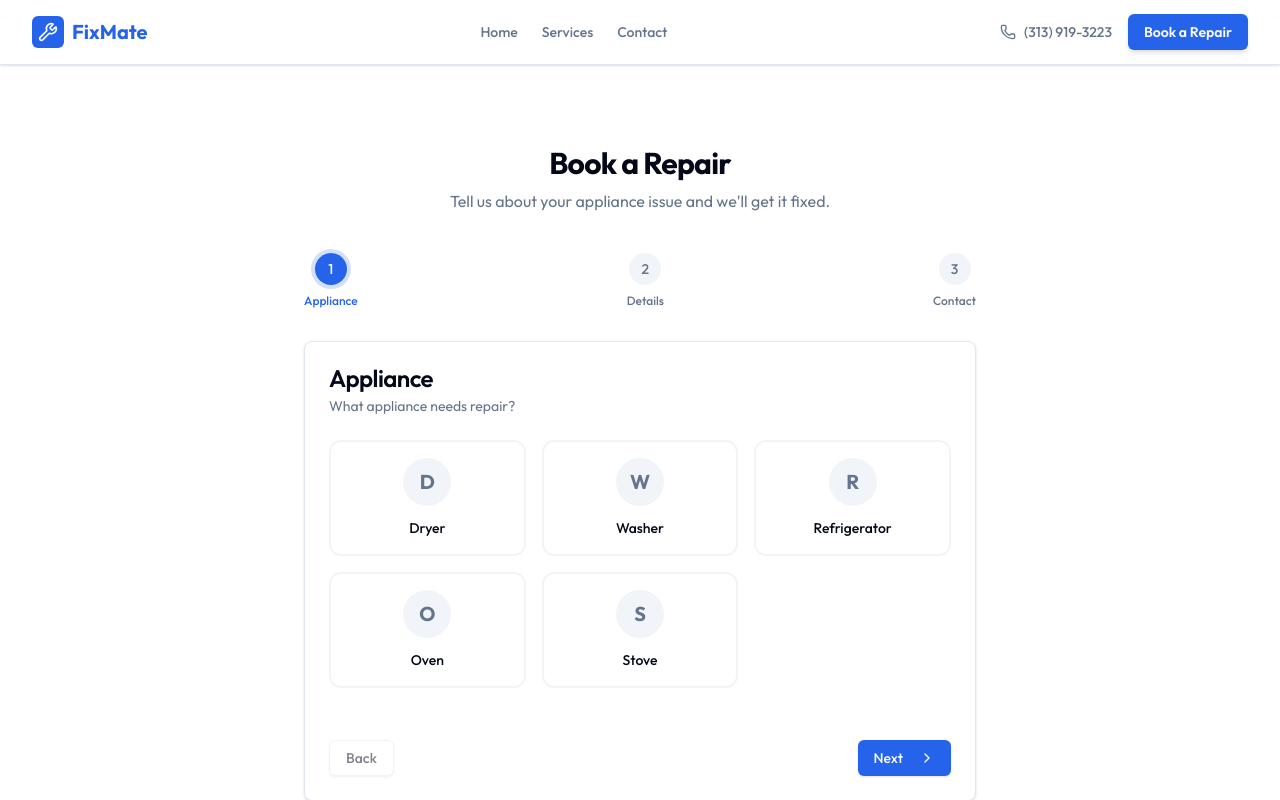
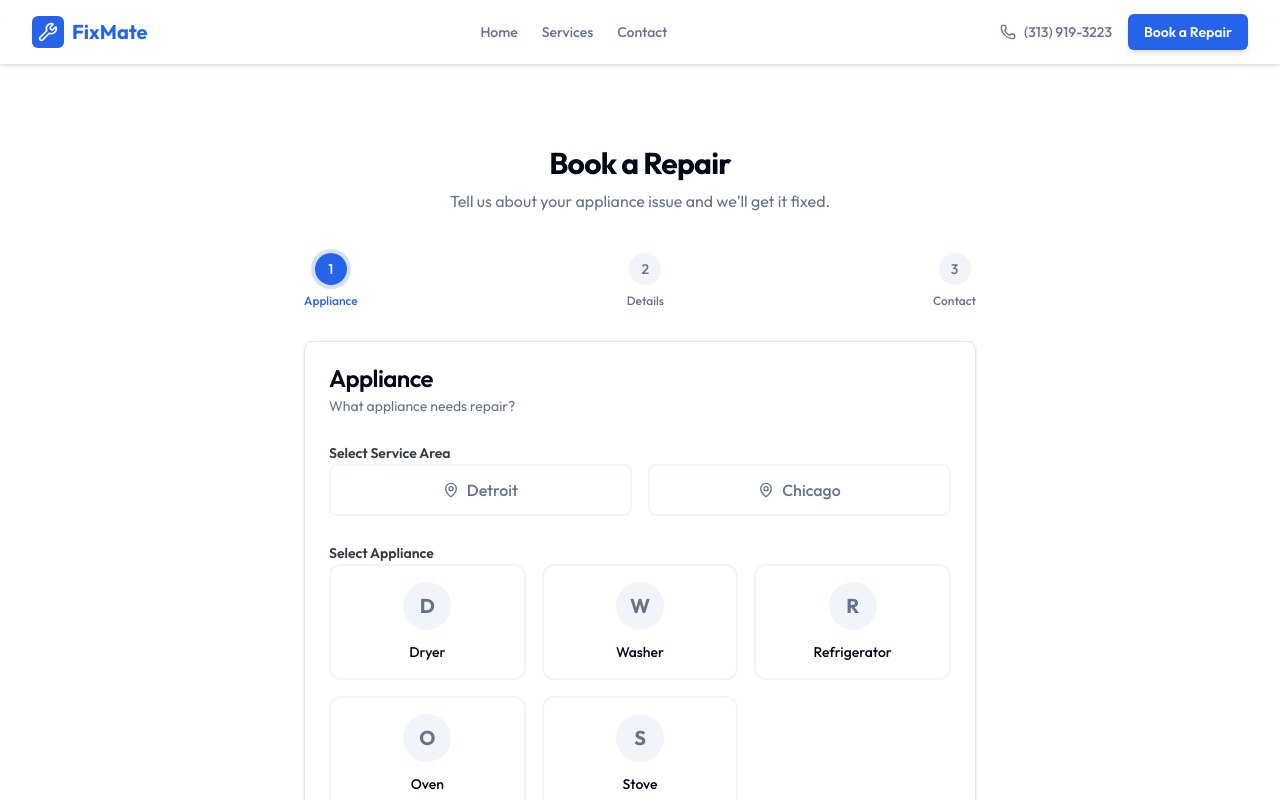
Before and after one commit to ilyarjan1/fixmate, a Next.js app: page /book in a window 1280 px wide. Shown: the top 800 px of the page. Built offline with nearby package versions, Linux system fonts and the light colour scheme.

Commit message:
feat: add multi-city support, update hours and response time

```diff
--- a/src/app/api/contact/route.ts
+++ b/src/app/api/contact/route.ts
@@ -23,12 +23,13 @@ export async function POST(request: Request) {
                 email: data.email,
                 message: data.message,
                 status: "unread",
+                city: data.city,
             },
         })
 
         // Send Telegram Notification
         const telegramMessage = `
-<b>📩 New Contact Message!</b>
+<b>📩 [${messageRecord.city.toUpperCase()}] New Contact Message!</b>
 <b>Name:</b> ${messageRecord.name}
 <b>Phone:</b> ${messageRecord.phone}
 <b>Email:</b> ${messageRecord.email}
--- a/src/app/api/submissions/route.ts
+++ b/src/app/api/submissions/route.ts
@@ -29,12 +29,13 @@ export async function POST(request: Request) {
                 preferredContact: data.preferredContact,
                 status: "new",
                 images: data.photos ? JSON.stringify(data.photos) : null,
+                city: data.city,
             },
         })
 
         // Send Telegram Notification
         const message = `
-<b>🚀 New Service Request!</b>
+<b>🚀 [${submission.city.toUpperCase()}] New Service Request!</b>
 <b>Customer:</b> ${submission.name}
 <b>Appliance:</b> ${submission.applianceType}
 <b>Issue:</b> ${submission.issueType}
--- a/src/app/contact/page.tsx
+++ b/src/app/contact/page.tsx
@@ -74,7 +74,7 @@ export default function ContactPage() {
                             </CardHeader>
                             <CardContent>
                                 <p className="text-lg font-medium">iamilyarjan@gmail.com</p>
-                                <p className="text-sm text-muted-foreground">Typical response time: 2 hours</p>
+                                <p className="text-sm text-muted-foreground">Typical response time: 15 minutes</p>
                             </CardContent>
                         </Card>
 
@@ -85,36 +85,38 @@ export default function ContactPage() {
                                 </CardTitle>
                             </CardHeader>
                             <CardContent>
-                                <p className="text-sm">Mon-Fri: 8:00 AM - 6:00 PM</p>
-                                <p className="text-sm">Sat: 9:00 AM - 4:00 PM</p>
-                                <p className="text-sm text-muted-foreground mt-1">Closed Sundays</p>
+                                <p className="text-sm">Mon-Fri: 9:00 AM - 6:00 PM</p>
+                                <p className="text-sm">Sat-Sun: 10:00 AM - 6:00 PM</p>
                             </CardContent>
                         </Card>
 
-                        <Card>
+                        <div className="grid grid-cols-1 gap-6">
+                            <Card className="border-primary/20 bg-primary/5">
                                 <CardHeader>
-                                <CardTitle className="flex items-center gap-2">
-                                    <MapPin className="h-5 w-5 text-primary" /> Service Area
+                                    <CardTitle className="flex items-center gap-2 text-primary">
+                                        <MapPin className="h-5 w-5" /> Detroit Metro
                                     </CardTitle>
                                 </CardHeader>
                                 <CardContent>
-                                <p className="text-lg font-medium">21000 W 10 Mile Rd</p>
-                                <p className="text-sm text-muted-foreground">Southfield, MI 48075</p>
-                                <p className="text-sm text-muted-foreground mt-1">Serving Metro Detroit & Suburbs</p>
-                                <div className="mt-4 rounded-md overflow-hidden border">
-                                    <iframe
-                                        src="https://www.google.com/maps/embed?pb=!1m18!1m12!1m3!1d2943.8!2d-83.2644!3d42.4789!2m3!1f0!2f0!3f0!3m2!1i1024!2i768!4f13.1!3m3!1m2!1s0x8824c8e6c8c8c8c8%3A0x1234567890abcdef!2s21000%20W%2010%20Mile%20Rd%2C%20Southfield%2C%20MI%2048075!5e0!3m2!1sen!2sus!4v1234567890123!5m2!1sen!2sus"
-                                        width="100%"
-                                        height="200"
-                                        style={{ border: 0 }}
-                                        allowFullScreen
-                                        loading="lazy"
-                                        referrerPolicy="no-referrer-when-downgrade"
-                                        title="FixMate Location - 21000 W 10 Mile Rd, Southfield, MI"
-                                    />
-                                </div>
+                                    <p className="font-bold text-lg">(313) 919-3223</p>
+                                    <p className="text-sm text-muted-foreground mb-2">iamilyarjan@gmail.com</p>
+                                    <p className="text-sm">21000 W 10 Mile Rd, Southfield, MI 48075</p>
                                 </CardContent>
                             </Card>
+
+                            <Card className="border-primary/20 bg-primary/5">
+                                <CardHeader>
+                                    <CardTitle className="flex items-center gap-2 text-primary">
+                                        <MapPin className="h-5 w-5" /> Chicago Metro
+                                    </CardTitle>
+                                </CardHeader>
+                                <CardContent>
+                                    <p className="font-bold text-lg">+1 (773) 690-9055</p>
+                                    <p className="text-sm text-muted-foreground mb-2">kasymasym@gmail.com</p>
+                                    <p className="text-sm italic">Serving Chicago & Suburbs</p>
+                                </CardContent>
+                            </Card>
+                        </div>
                     </div>
 
                     {/* Contact Form */}
@@ -134,6 +136,17 @@ export default function ContactPage() {
                             <>
                                 <h2 className="text-xl font-semibold mb-4">Send us a message</h2>
                                 <form onSubmit={handleSubmit(onSubmit)} className="space-y-4">
+                                    <div className="space-y-2">
+                                        <label className="text-sm font-medium">Select Location</label>
+                                        <div className="flex gap-4">
+                                            <label className="flex items-center gap-2 text-sm cursor-pointer">
+                                                <input type="radio" value="Detroit" {...register("city")} defaultChecked /> Detroit
+                                            </label>
+                                            <label className="flex items-center gap-2 text-sm cursor-pointer">
+                                                <input type="radio" value="Chicago" {...register("city")} /> Chicago
+                                            </label>
+                                        </div>
+                                    </div>
                                     <div className="grid grid-cols-1 sm:grid-cols-2 gap-4">
                                         <div className="space-y-2">
                                             <label htmlFor="name" className="text-sm font-medium">Name</label>
--- a/src/components/booking/step-1-appliance.tsx
+++ b/src/components/booking/step-1-appliance.tsx
@@ -1,7 +1,7 @@
 "use client"
 
 import { UseFormReturn } from "react-hook-form"
-import { Check, Info } from "lucide-react"
+import { Check, Info, MapPin } from "lucide-react"
 import { cn } from "@/lib/utils"
 import { ServiceRequestFormValues } from "@/lib/schemas"
 
@@ -20,13 +20,38 @@ const appliances = [
 export function Step1Appliance({ form }: StepProps) {
     const { register, watch, setValue, formState: { errors } } = form
     const selectedAppliance = watch("applianceType")
+    const selectedCity = watch("city")
 
     const handleSelect = (id: any) => {
         setValue("applianceType", id, { shouldValidate: true })
     }
 
     return (
-        <div className="space-y-4">
+        <div className="space-y-6">
+            <div className="space-y-3">
+                <label className="text-sm font-semibold text-foreground/80">Select Service Area</label>
+                <div className="flex gap-4">
+                    <label className={cn(
+                        "flex-1 flex items-center justify-center gap-2 p-3 rounded-lg border-2 cursor-pointer transition-all",
+                        selectedCity === "Detroit" ? "border-primary bg-primary/5 text-primary" : "border-muted bg-card text-muted-foreground hover:border-primary/30"
+                    )}>
+                        <input type="radio" value="Detroit" {...register("city")} className="sr-only" />
+                        <MapPin className="h-4 w-4" />
+                        <span className="font-medium">Detroit</span>
+                    </label>
+                    <label className={cn(
+                        "flex-1 flex items-center justify-center gap-2 p-3 rounded-lg border-2 cursor-pointer transition-all",
+                        selectedCity === "Chicago" ? "border-primary bg-primary/5 text-primary" : "border-muted bg-card text-muted-foreground hover:border-primary/30"
+                    )}>
+                        <input type="radio" value="Chicago" {...register("city")} className="sr-only" />
+                        <MapPin className="h-4 w-4" />
+                        <span className="font-medium">Chicago</span>
+                    </label>
+                </div>
+            </div>
+
+            <div className="space-y-3">
+                <label className="text-sm font-semibold text-foreground/80">Select Appliance</label>
                 <div className="grid grid-cols-2 md:grid-cols-3 gap-4">
                     {appliances.map((app) => (
                         <div
@@ -54,6 +79,8 @@ export function Step1Appliance({ form }: StepProps) {
                         </div>
                     ))}
                 </div>
+            </div>
+
             {errors.applianceType && (
                 <p className="text-sm text-destructive font-medium flex items-center gap-1">
                     <Info className="h-4 w-4" />
--- a/src/components/layout/footer.tsx
+++ b/src/components/layout/footer.tsx
@@ -17,7 +17,7 @@ export function Footer() {
                             Appliance repair done right.
                         </p>
                         <p className="text-sm text-muted-foreground/70 leading-relaxed">
-                            Fast, reliable service for Metro Detroit and surrounding areas.
+                            Fast, reliable service for Metro Detroit and Chicago Metro areas.
                         </p>
                     </div>
 
--- a/src/lib/schemas.ts
+++ b/src/lib/schemas.ts
@@ -18,6 +18,8 @@ export const serviceRequestSchema = z.object({
 
     // Photos (Optional, URLs)
     photos: z.array(z.string()).optional(),
+
+    city: z.enum(["Detroit", "Chicago"]),
 })
 
 export type ServiceRequestFormValues = z.infer<typeof serviceRequestSchema>
@@ -27,6 +29,7 @@ export const contactMessageSchema = z.object({
     phone: z.string().min(10, "Please enter a valid phone number."),
     email: z.string().email("Please enter a valid email address."),
     message: z.string().min(10, "Message must be at least 10 characters."),
+    city: z.enum(["Detroit", "Chicago"]),
 })
 
 export type ContactMessageFormValues = z.infer<typeof contactMessageSchema>
```
Also changed, not shown: 1 other file (tests, documents, lock files or other folders). Lines whose indentation alone changed are shown as unchanged.
